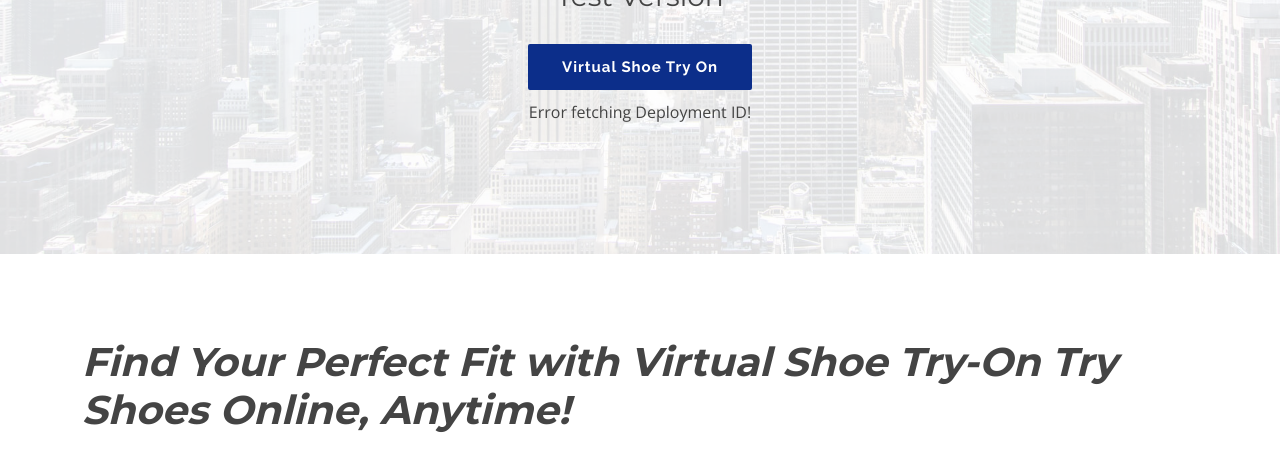
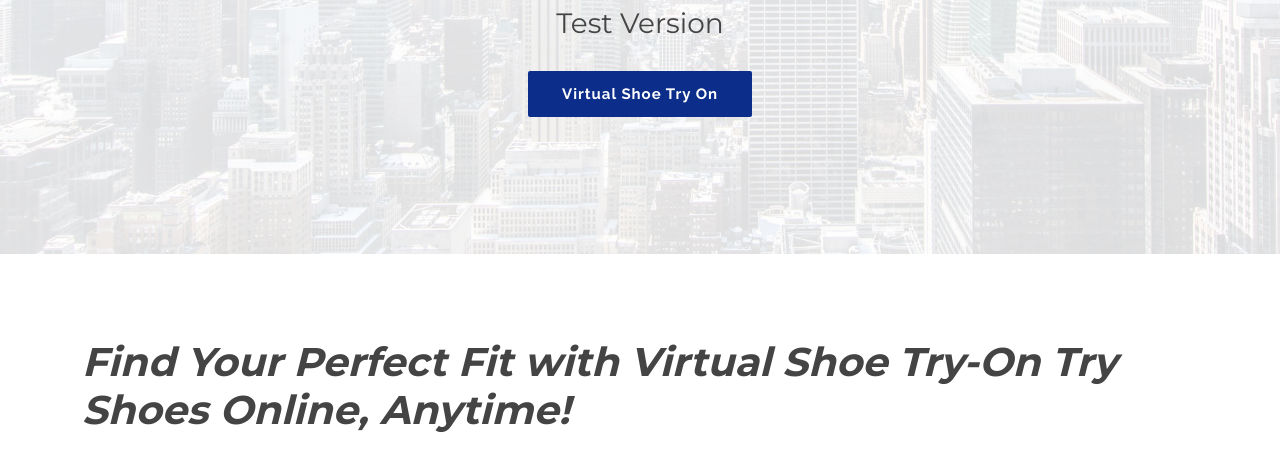
Before and after one commit to bhoomiraut/Shoe-VTON, a plain HTML site: page index.html in a window 1280 px wide. Shown: the part 346-797 px from the top of the page. Drawn offline with nearby package versions, Linux system fonts and the light colour scheme; no server answers.

Commit message:
Update index.html

```diff
--- a/index.html
+++ b/index.html
@@ -77,27 +77,6 @@
       <h3>Test Version</h3>
       <div>
         <a href="virtualshoetryon.html" class="btn-get-started scrollto">Virtual Shoe Try On</a>
-      </div>
-      <div>
-        <p id="deploymentId">Fetching Deployment ID...</p>
-<script>
-  document.addEventListener("DOMContentLoaded", function () {
-    fetch('/amplify/metadata')
-      .then(res => res.json())
-      .then(data => {
-        if (data.deploymentId) {
-          document.getElementById("deploymentId").innerText = "Deployment ID: " + data.deploymentId;
-        } else {
-          document.getElementById("deploymentId").innerText = "Deployment ID not found!";
-        }
-      })
-      .catch(() => {
-        document.getElementById("deploymentId").innerText = "Error fetching Deployment ID!";
-      });
-  });
-</script>
-
-
       </div>
     </div>
 
```
